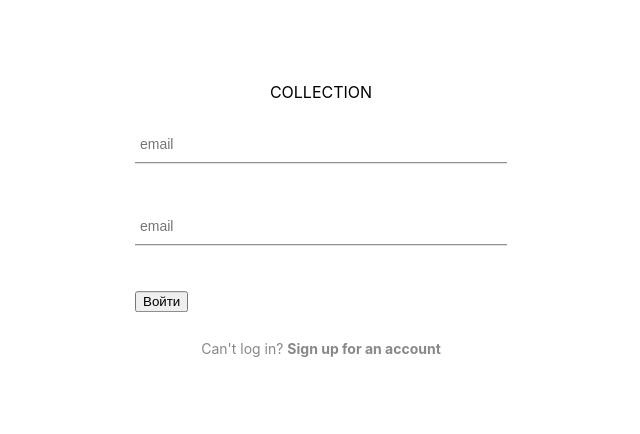
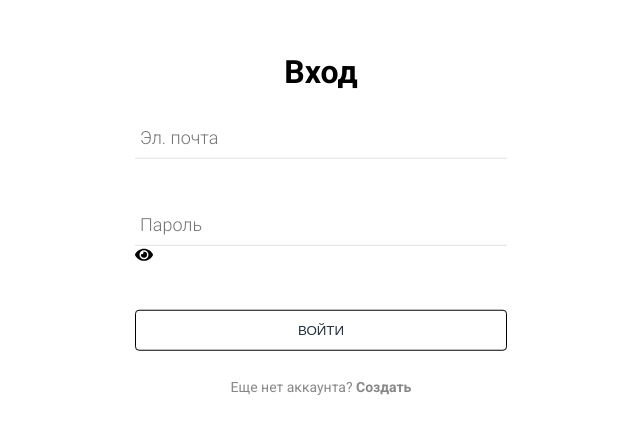
Before and after one commit to DavletkulovAynur/COLLECTIONS, a React (Create React App) app in the folder client/: page /login in a window 1280 px wide. Shown: the part 148-582 px from the top of the page, without its empty margins (319-959 px from the left). Built offline with nearby package versions, Linux system fonts and the light colour scheme; no server answers.

Commit message:
feature-login-finish-4

```diff
--- a/client/src/App/App.js
+++ b/client/src/App/App.js
@@ -8,9 +8,9 @@ import {ShowMessage} from "../Common/components/ShowMessage/ShowMessage";
 
 import { library } from '@fortawesome/fontawesome-svg-core'
 import { fab } from '@fortawesome/free-brands-svg-icons'
-import { faCheckSquare, faCoffee, faTimes } from '@fortawesome/free-solid-svg-icons'
+import { faCheckSquare, faCoffee, faTimes, faEye } from '@fortawesome/free-solid-svg-icons'
 
-library.add(fab, faCheckSquare, faCoffee, faTimes)
+library.add(fab, faCheckSquare, faCoffee, faTimes, faEye)
 
 
 function App() {
--- a/client/src/App/App.scss
+++ b/client/src/App/App.scss
@@ -2,6 +2,7 @@
 @import '../Common/assets/styles/title';
 @import '../Common/assets/styles/input';
 @import '../Common/assets/styles/vars';
+@import '../Common/assets/styles/button';
 
 .App {
   max-width: 1480px;
@@ -20,6 +21,6 @@
 }
 
 
-.test {
-
+:global(.test) {
+  color: red;
 }
--- a/client/src/App/pages/Auth/Auth.js
+++ b/client/src/App/pages/Auth/Auth.js
@@ -15,9 +15,9 @@ export function Auth() {
 
   return (
     <div className='Auth-root Auth'>
-      <div className='Auth_name-project'>
-        COLLECTION
-      </div>
+      {/*<div className='Auth_name-project'>*/}
+      {/*  COLLECTION*/}
+      {/*</div>*/}
 
       <div className='Auth_forms'>
         {login
--- a/client/src/App/pages/Auth/Auth.scss
+++ b/client/src/App/pages/Auth/Auth.scss
@@ -16,6 +16,11 @@
     display: flex;
     justify-content: center;
     margin-bottom: 24px;
+  }
+
+  &_title {
+    text-align: center;
+    font-size: 32px;
   }
 
   &_input {
@@ -39,10 +44,4 @@
     }
   }
 
-  &_forms {
-
-    .MuiButton-root {
-      width: 100%;
-    }
-  }
 }
--- a/client/src/App/pages/Auth/components/Login.js
+++ b/client/src/App/pages/Auth/components/Login.js
@@ -1,10 +1,9 @@
 import React, {useEffect, useState} from 'react'
-import {useInput} from 'Common/utils/hooks/input.hook'
 import {useDispatch, useSelector} from 'react-redux'
 import {loginAction} from '../../../../Redux/actions/action'
-import Input from '../../../../Common/components/Input/Input'
 import {checkForm} from '../../../../Common/utils/checkForm'
 import {inputClear} from '../../../../Common/utils/inputClear'
+import LoginTemplate from "./LoginTemplate";
 
 export const Login = ({changeStateLogin}) => {
   const dispatch = useDispatch()
@@ -48,46 +47,3 @@ export const Login = ({changeStateLogin}) => {
     <LoginTemplate changeStateLogin={changeStateLogin} handleLogin={handleLogin} inputErrors={inputErrors}/>
   )
 }
-
-const LoginTemplate = ({changeStateLogin, handleLogin, inputErrors}) => {
-  const emailInput = useInput('')
-  const passwordInput = useInput('')
-  const [emailInputError, SetEmailInputError] = useState(false)
-  const [passwordInputError, SetPasswordInputError] = useState(false)
-
-
-  useEffect(() => {
-    errorDistributor(inputErrors)
-  }, [inputErrors])
-
-  const errorDistributor = (inputErrors) => {
-    for(let value of Object.keys(inputErrors)) {
-      if(value == 'emailError') {
-        SetEmailInputError(true)
-      }
-      if(value == 'passwordError') {
-        SetPasswordInputError(true)
-      }
-    }
-  }
-
-  return (
-    <div className='Auth_login'>
-      <form>
-        <div className='Auth_input'>
-          <Input error={emailInputError} binding={emailInput} label='Email'/>
-        </div>
-        <div className='Auth_input'>
-          <Input type='password' error={passwordInputError} binding={passwordInput} label='Password' password={true}/>
-        </div>
-        <button onClick={(event) => handleLogin(event, emailInput, passwordInput)}>
-          Войти
-        </button>
-      </form>
-
-      <div className='Auth_footer'>
-        Can't log in? <span className='link' onClick={() => changeStateLogin()}> Sign up for an account</span>
-      </div>
-    </div>
-  )
-}
--- /dev/null
+++ b/client/src/App/pages/Auth/components/LoginTemplate.js
@@ -0,0 +1,51 @@
+import {useInput} from "../../../../Common/utils/hooks/input.hook";
+import React, {useEffect, useState} from "react";
+import Input from "../../../../Common/components/Input/Input";
+
+const LoginTemplate = ({changeStateLogin, handleLogin, inputErrors}) => {
+  const emailInput = useInput('')
+  const passwordInput = useInput('')
+  const [emailInputError, SetEmailInputError] = useState(false)
+  const [passwordInputError, SetPasswordInputError] = useState(false)
+
+
+  useEffect(() => {
+    errorDistributor(inputErrors)
+  }, [inputErrors])
+
+  const errorDistributor = (inputErrors) => {
+    for(let value of Object.keys(inputErrors)) {
+      if(value == 'emailError') {
+        SetEmailInputError(true)
+      }
+      if(value == 'passwordError') {
+        SetPasswordInputError(true)
+      }
+    }
+  }
+
+  return (
+    <div className='Auth_login'>
+      <h2 className='Auth_title'>
+        Вход
+      </h2>
+      <form>
+        <div className='Auth_input'>
+          <Input placeholder='Эл. почта' error={emailInputError} binding={emailInput} label='Email'/>
+        </div>
+        <div className='Auth_input'>
+          <Input placeholder='Пароль' type='password' error={passwordInputError} binding={passwordInput} label='Password' password={true}/>
+        </div>
+        <button className='Button-root Button' onClick={(event) => handleLogin(event, emailInput, passwordInput)}>
+          Войти
+        </button>
+      </form>
+
+      <div className='Auth_footer'>
+        Еще нет аккаунта? <span className='link' onClick={() => changeStateLogin()}>Создать</span>
+      </div>
+    </div>
+  )
+}
+
+export default LoginTemplate
--- a/client/src/App/pages/Auth/components/Registration.js
+++ b/client/src/App/pages/Auth/components/Registration.js
@@ -41,23 +41,26 @@ const RegistrationTemplate = ({handleRegistration, changeStateLogin}) => {
 
   return (
     <div className='Auth_registration'>
+      <h2 className='Auth_title'>
+        Новый аккаунт
+      </h2>
       <form>
         <div className='Auth_input'>
-          <Input binding={userName} label='name'/>
+          <Input placeholder='Имя пользователя'  binding={userName} label='name'/>
         </div>
         <div className='Auth_input'>
-          <Input binding={email} label='Email'/>
+          <Input placeholder='Эл. почта' binding={email} label='Email'/>
         </div>
         <div className='Auth_input'>
-          <Input binding={password} label='password'/>
+          <Input placeholder='Пароль' binding={password} label='password'/>
         </div>
-        <button onClick={(event) => handleRegistration(event, userName, email, password)}>
-          Войти
+        <button className='Button Button-root' onClick={(event) => handleRegistration(event, userName, email, password)}>
+          Создать
         </button>
       </form>
 
-      <div className='footer'>
-        Already have an account? <span className='link' onClick={() => changeStateLogin()}>Log In</span>
+      <div className='Auth_footer'>
+        У вас уже есть аккаунт?  <span className='link' onClick={() => changeStateLogin()}>Войти</span>
       </div>
     </div>
   )
--- a/client/src/Common/assets/styles/button.scss
+++ b/client/src/Common/assets/styles/button.scss
@@ -1,3 +1,21 @@
-.com-btn-styles {
+.Button {
+  &-root {
+    width: 100%;
+    display: flex;
+    justify-content: center;
+    align-items: center;
+    color: #20303c;
+    border-radius: 4px;
+    background-color: transparent;
+    border: 1px solid #000;
+    transition: all .3s;
+    cursor: pointer;
+    padding: 12px 48px;
+    text-transform: uppercase;
+  }
 
+  &:hover {
+    color: #fff;
+    background: #000;
+  }
 }
--- a/client/src/Common/components/Input/Input.js
+++ b/client/src/Common/components/Input/Input.js
@@ -1,8 +1,10 @@
 import React, {useState} from 'react';
 import './Input.scss'
+import {FontAwesomeIcon} from "@fortawesome/react-fontawesome";
 
 const Input = ({error = '',
                binding,
+                placeholder,
                label,
                type = 'text'}) => {
 
@@ -14,10 +16,22 @@ const Input = ({error = '',
 
   const errorStyle = error ? 'error' : ''
 
+  const inputIcon = () => {
+    if(type === 'password') {
+      return (
+        <div>
+          <FontAwesomeIcon icon="eye"/>
+        </div>
+      )
+    }
+
+  }
+
   return (
       <div className={`Input`}>
         <div className={`Input_box`}>
-            <input placeholder='email' {...binding.bind} className={`Input_input Input_input__${errorStyle}`}  type={type}/>
+            <input placeholder={placeholder} {...binding.bind} className={`Input_input Input_input__${errorStyle}`}  type={type}/>
+            {inputIcon()}
         </div>
       </div>
   );
--- a/client/src/Common/components/Input/Input.scss
+++ b/client/src/Common/components/Input/Input.scss
@@ -6,24 +6,33 @@
   }
 
   &_input {
-    font-size:14px;
+    font-family: 'Roboto', sans-serif;
+    font-size: 18px;
+    font-weight: 300;
     padding:10px 10px 10px 5px;
     display:block;
     width: 100%;
     border:none;
-    border-bottom:1px solid #757575;
+    border-bottom: solid 1px #e1e1e1;
 
     &:focus {
       outline:none;
     }
 
-    &:-webkit-autofill { -webkit-box-shadow: 0 0 0 1000px white inset; }
+    &:-webkit-autofill {
+      -webkit-box-shadow: 0 0 0 1000px white inset;
+    }
 
+    // Font styles
+    &:-webkit-autofill::first-line {
+      font-family: 'Roboto', sans-serif;
+      font-size: 18px;
+      font-weight: 300;
+    }
 
   }
 
   &_input__error {
-    color: red;
-
+    border-bottom: 2px solid red;
   }
 }
--- a/client/src/index.scss
+++ b/client/src/index.scss
@@ -1,4 +1,5 @@
-//@import "~materialize-css/dist/css/materialize.min.css";
+@import url('https://fonts.googleapis.com/css2?family=Roboto:ital,wght@0,100;0,300;0,400;0,500;0,700;0,900;1,100;1,300;1,400;1,500;1,700;1,900&display=swap');
+@import "Common/assets/styles/button";
 
 * {
   box-sizing: border-box;
@@ -11,10 +12,7 @@ body,html {
 }
 
 body {
-  font-family: -apple-system, BlinkMacSystemFont, 'Segoe UI', 'Roboto', 'Oxygen',
-    'Ubuntu', 'Cantarell', 'Fira Sans', 'Droid Sans', 'Helvetica Neue',
-    sans-serif;
-  //background: #151515;
+  font-family: 'Roboto', sans-serif;
   background: #fff;
   color: #000;
   font-size: 16px;
```
